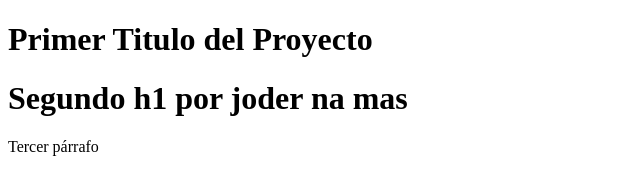
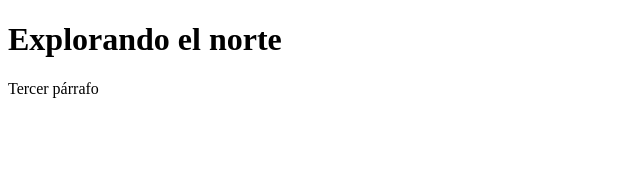
Before and after one commit to Navet21/ETS, a plain HTML site: page index.html in a window 1280 px wide. Shown: the whole page, without its empty margins (0-640 px from the left). Drawn offline with Linux system fonts and the light colour scheme.

Commit message:
h1 de Nuria

```diff
--- a/index.html
+++ b/index.html
@@ -6,8 +6,7 @@
     <title>Proyecto para ETS GitHUB</title>
 </head>
 <body>
-    <h1>Primer Titulo del Proyecto</h1>
-    <h1>Segundo h1 por joder na mas</h1>
+    <h1>Explorando el norte</h1>
     <p> Tercer párrafo</p>
 </body>
 </html>
```
